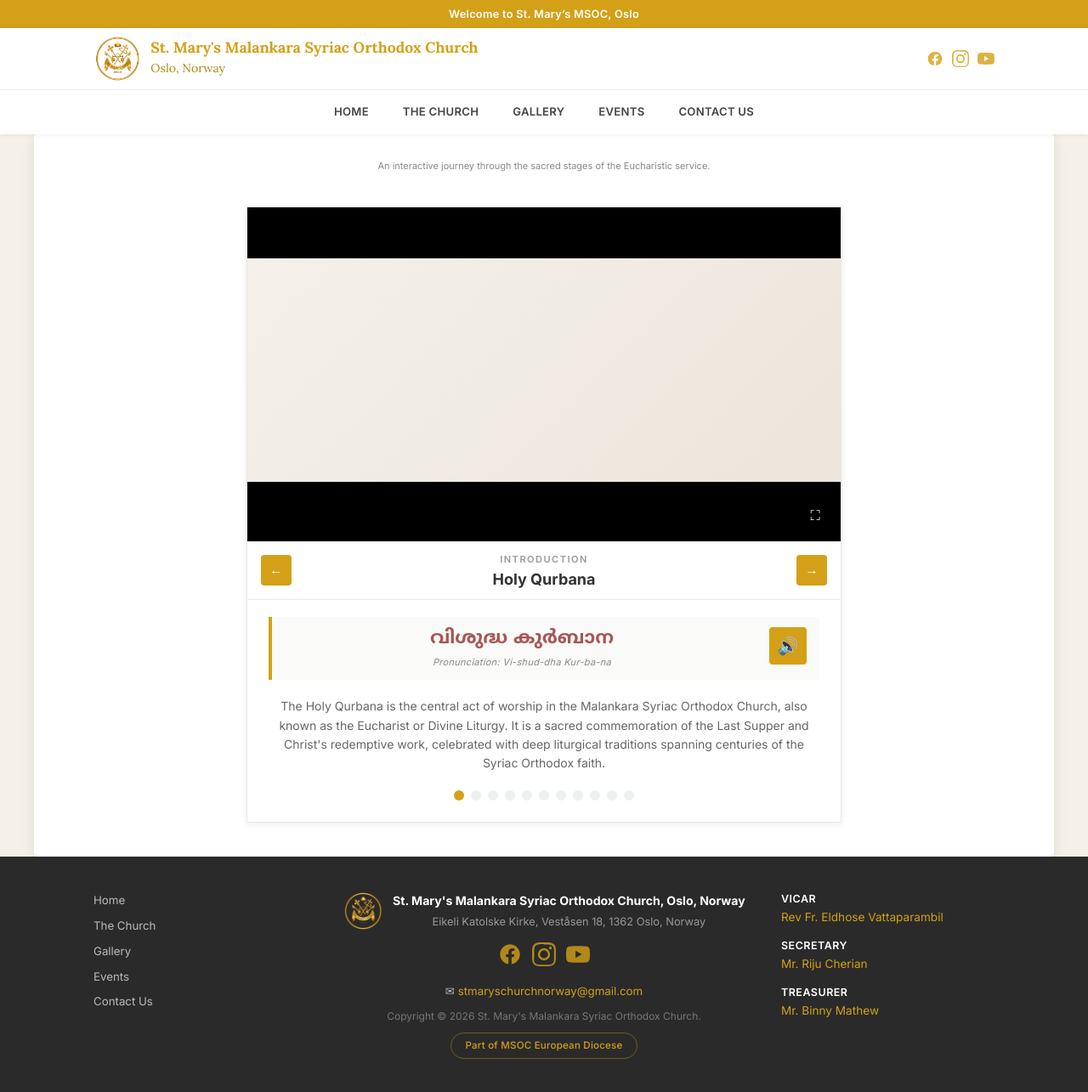
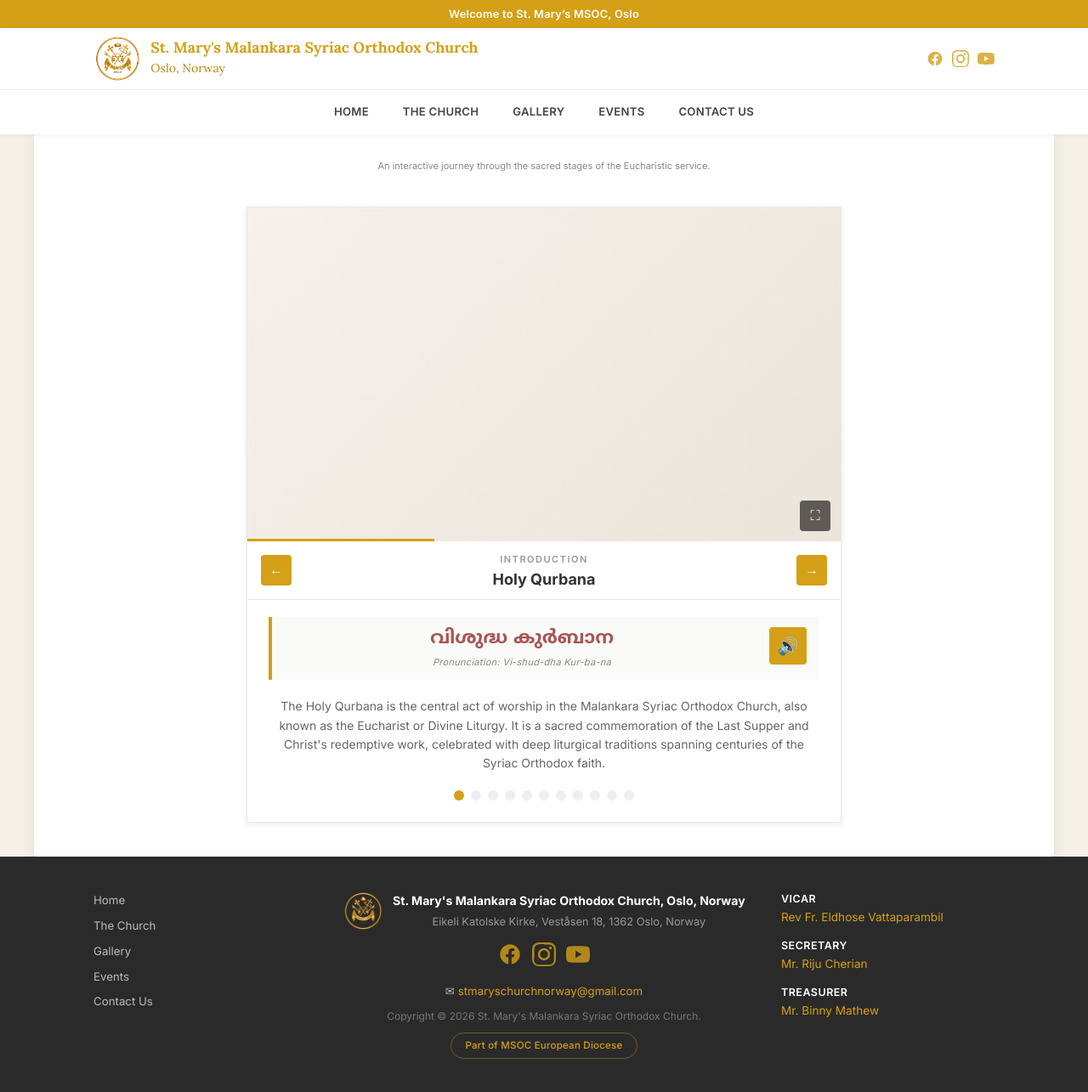
Before and after one commit to stmaryschurchnorway/stmaryschurchnorway.github.io, a Jekyll site: the page built from qurbana.md, in a window 1280 px wide and 1286 px high. Shown: the whole window at 85% size. Built offline with Jekyll 4.4.1, drawn with Linux system fonts in a browser that asks for light colours.

Commit message:
fix: Remove black overlay masks - was blocking video content
- Removed ::before and ::after pseudo-elements with black overlays
- Video now displays cleanly without black bars
- Will need alternative approach for hiding YouTube elements

```diff
--- a/assets/css/qurbana.css
+++ b/assets/css/qurbana.css
@@ -52,37 +52,11 @@
   height: 100%;
   top: 0;
   left: 0;
-  overflow: hidden;
 }
 
 #youtubeContainer iframe {
   width: 100%;
   height: 100%;
-  border: none;
-}
-
-#youtubeContainer::before {
-  content: '';
-  position: absolute;
-  top: 0;
-  left: 0;
-  right: 0;
-  height: 60px;
-  background: #000;
-  z-index: 5;
-  pointer-events: none;
-}
-
-#youtubeContainer::after {
-  content: '';
-  position: absolute;
-  bottom: 0;
-  left: 0;
-  right: 0;
-  height: 70px;
-  background: #000;
-  z-index: 5;
-  pointer-events: none;
 }
 
 #placeholderText {
```
